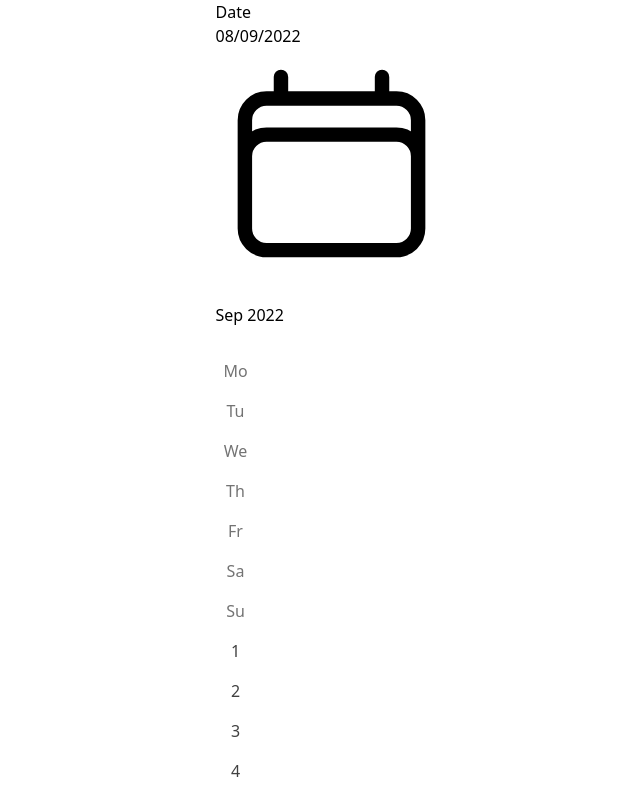
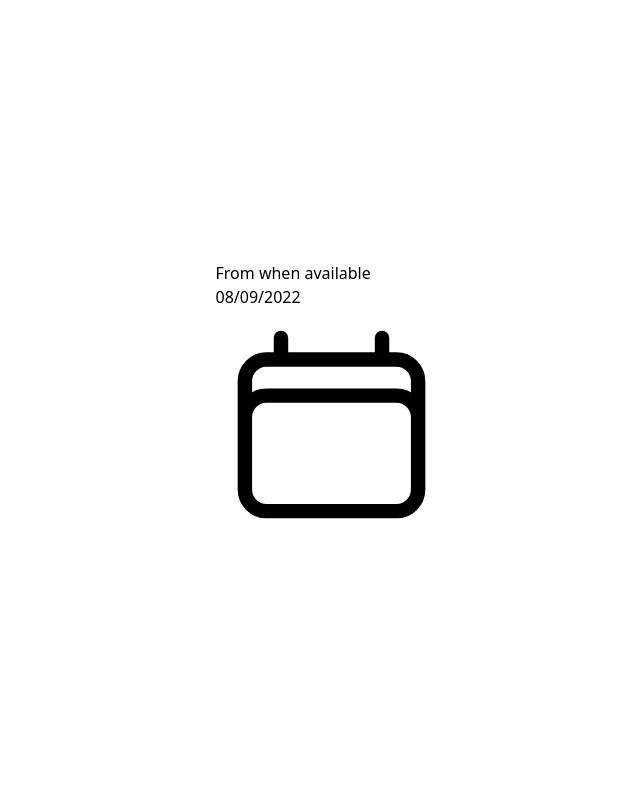
Before and after one commit to Drummer3/calendar_picker, a Next.js app: page /calendar in a window 1280 px wide. Shown: the top 800 px of the page, without its empty margins (309-949 px from the left). Built offline with nearby package versions, Linux system fonts and the light colour scheme.

Commit message:
calendar visibility and toggle

```diff
--- a/components/CalendarInput.tsx
+++ b/components/CalendarInput.tsx
@@ -10,7 +10,7 @@ export default function CalendarInput({
 	maxYear = 9999,
 	minYear = 0,
 }: CalendarInputProps) {
-	const [showCalendar, setShowCalendar] = useState(true)
+	const [showCalendar, setShowCalendar] = useState(false)
 	const [invalidDate, setInvalidDate] = useState(false)
 	const [calendarValue, setCalendarValue] = useState(moment())
 	const [calendarDisplay, setCalendarDisplay] = useState(
@@ -59,13 +59,13 @@ export default function CalendarInput({
 					Date should be between {minYear} and {maxYear}
 				</span>
 			) : null}
-			<label
+			<div
 				className={`flex py-1 px-4 ${
 					invalidDate ? 'border-red-500' : 'border-neutral-900'
 				} items-center justify-between border rounded-xl`}
 			>
-				<div>
-					<p className="text-neutral-500 text-xs">Date</p>
+				<label>
+					<p className="text-neutral-500 text-xs">From when available</p>
 					<input
 						className="border-0 focus:ring-0 rounded-xl p-0"
 						type="text"
@@ -74,14 +74,15 @@ export default function CalendarInput({
 						value={calendarDisplay}
 						onChange={() => {}}
 					/>
-				</div>
+				</label>
 				<svg
 					xmlns="http://www.w3.org/2000/svg"
 					fill="none"
 					viewBox="0 0 24 24"
 					strokeWidth={1.5}
 					stroke="currentColor"
-					className="w-6 h-6"
+					className="w-6 h-6 cursor-pointer"
+					onClick={() => setShowCalendar((prev) => !prev)}
 				>
 					<path
 						strokeLinecap="round"
@@ -89,7 +90,7 @@ export default function CalendarInput({
 						d="M6.75 3v2.25M17.25 3v2.25M3 18.75V7.5a2.25 2.25 0 012.25-2.25h13.5A2.25 2.25 0 0121 7.5v11.25m-18 0A2.25 2.25 0 005.25 21h13.5A2.25 2.25 0 0021 18.75m-18 0v-7.5A2.25 2.25 0 015.25 9h13.5A2.25 2.25 0 0121 11.25v7.5"
 					/>
 				</svg>
-			</label>
+			</div>
 			{showCalendar && (
 				<div className="absolute w-max p-4 rounded-xl shadow-lg">
 					<div className="flex justify-between">
```
